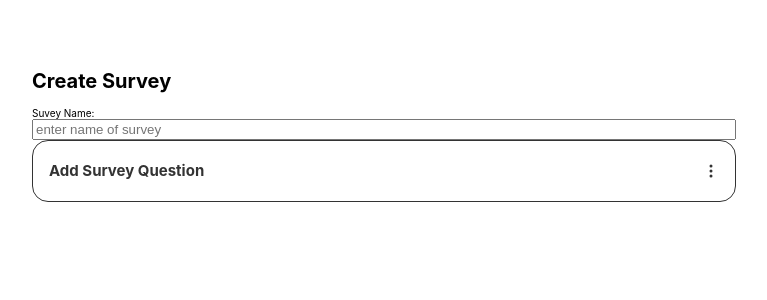
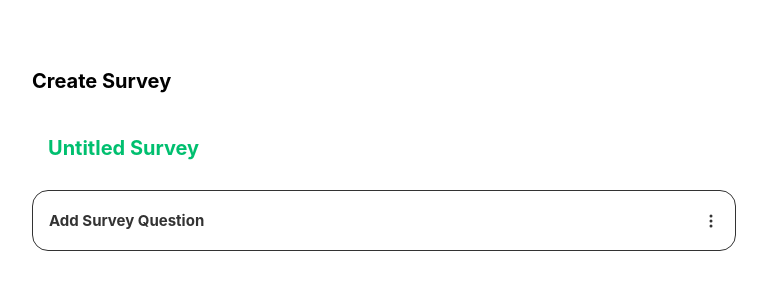
Before and after one commit to asendice/survey, a React (Create React App) app: page /create in a window 1280 px wide. Shown: the top 300 px of the page, without its empty margins (256-1023 px from the left). Built offline with nearby package versions, Linux system fonts and the light colour scheme.

Commit message:
name of survey css and state

```diff
--- a/src/components/create-page/create-form.js
+++ b/src/components/create-page/create-form.js
@@ -3,14 +3,13 @@ import { useState } from "react";
 import AddQuestion from "./add-question";
 
 function CreateForm(){
-  const [ name, setName ] = useState("");
+  const [ name, setName ] = useState("Untitled Survey");
   const [ questions, setQuestions ] = useState([]);
   return (
     <div className={classes.container}>
       <h1 className={classes.title}>Create Survey</h1>
       <form className={classes.form}>
-        <label>Suvey Name:</label>
-        <input type="text" placeholder="enter name of survey" />
+        <h1 className={classes.name}>{name}</h1>
         <AddQuestion />
       </form>
     </div>
--- a/src/components/create-page/create-form.module.css
+++ b/src/components/create-page/create-form.module.css
@@ -8,3 +8,13 @@
   display: flex;
   flex-direction: column;
 }
+
+.name {
+  color: #00bf6f;
+  padding: 1rem;
+}
+
+.name:hover {
+  background-color: #333;
+  cursor: pointer;
+}
```
